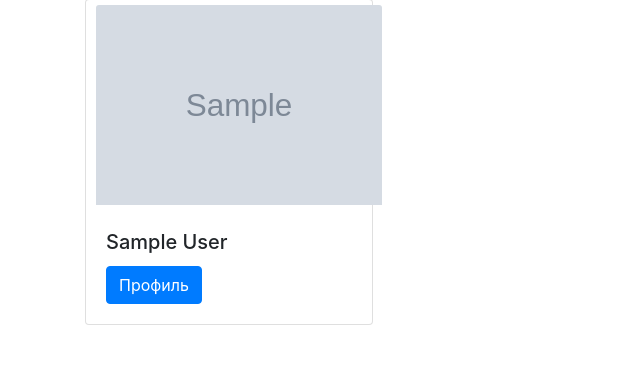
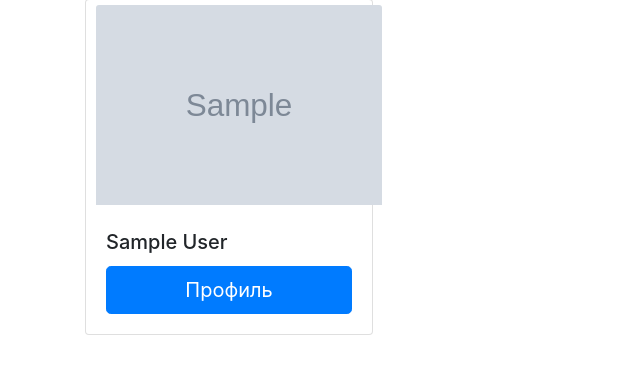
Before and after one commit to jomagsm/final_exam_attractor_python_6, a Django app: page / in a window 1280 px wide. Shown: the part 145-519 px from the top of the page, without its empty margins (0-640 px from the left). Run offline with Django 3.2, Linux system fonts and the light colour scheme; tables that the repository leaves empty hold one stand-in row (values such as "Sample post"); grey boxes marked "Sample" are stand-in pictures; some libraries are stand-ins or nearby versions.

Commit message:
В детальном просмотре сообщения и добавить в друзья

```diff
--- a/source/accounts/templates/user_list.html
+++ b/source/accounts/templates/user_list.html
@@ -18,10 +18,10 @@
         {% endif %}
         <div class="card-body">
         <h5 class="card-title">{{ user.user.first_name }} {{ user.user.last_name }}</h5>
-        <a href="{% url "accounts:detail" user.user.pk %}" class="btn btn-primary">Профиль</a>
+            <a href="{% url "accounts:detail" user.user.pk %}" class="btn btn-primary btn-lg btn-block">Профиль</a>
             {% if request.user.is_authenticated %}
-        <a class="btn btn-outline-success" id="{{user.user.pk}}">Добавить в друзья</a>
-                <a href="{% url "webapp:message_add" user.user.pk %}" class="btn btn-primary">Сообщение</a>
+        <a class="btn btn-secondary btn-lg btn-block" id="{{user.user.pk}}">Добавить в друзья</a>
+                <a href="{% url "webapp:message_add" user.user.pk %}" class="btn btn-primary btn-lg btn-block">Сообщение</a>
             {% endif %}
         </div>
         </div>
--- a/source/accounts/views.py
+++ b/source/accounts/views.py
@@ -54,8 +54,6 @@ class RegisterView(CreateView):
         if not next_url:
             next_url = reverse('accounts:index')
         return next_url
-
-# class FrendsCreateView(CreateView):
 
 
 class RegisterActivateView(View):
--- a/source/webapp/static/js/add_friends.js
+++ b/source/webapp/static/js/add_friends.js
@@ -1,5 +1,5 @@
-const addFriends = document.getElementsByClassName('btn btn-outline-success')
-const delFriends = document.getElementsByClassName('btn btn-outline-dark')
+const addFriends = document.getElementsByClassName('btn btn-secondary btn-lg btn-block')
+const delFriends = document.getElementsByClassName('btn btn-outline-dark btn-lg btn-block')
 const addFriendUrl = 'http://localhost:8000/api/add_friends/'
 function getCookie(name) {
     let cookieValue = null;
@@ -66,6 +66,6 @@ async function del(event) {
         alert("Неправильное значение");
     }
 }
-
+console.log(addFriends)
 for (let addFriend of addFriends) {addFriend.onclick = add}
 for (let delFriend of delFriends) {delFriend.onclick = del}
```
Also changed, not shown: source/accounts/templates/user_detail.html (+7 -2 lines).
